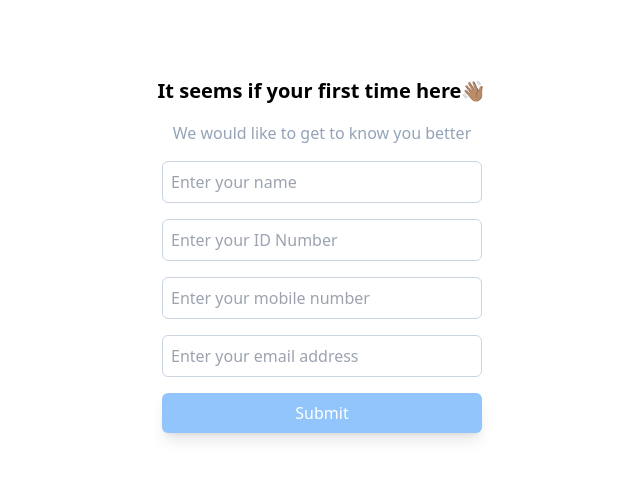
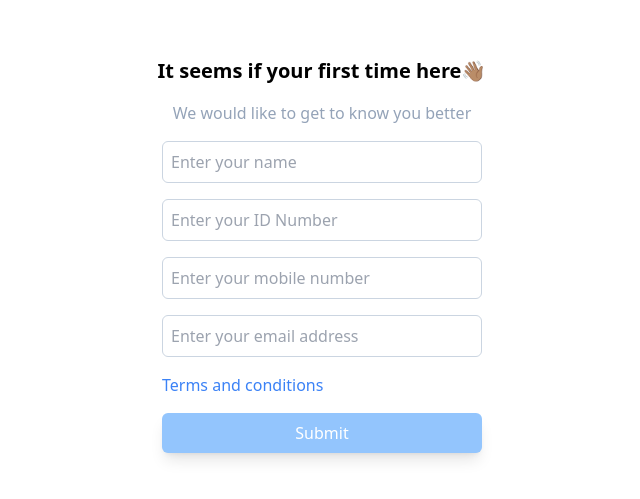
Before and after one commit to ChrisMungiria/full-stack-test, a React (Create React App) app in the folder frontend/: page /addDetails in a window 1280 px wide. Shown: the part 145-644 px from the top of the page, without its empty margins (318-958 px from the left). Built offline with nearby package versions, Linux system fonts and the light colour scheme.

Commit message:
feat: added terms and conditions

```diff
--- a/frontend/package.json
+++ b/frontend/package.json
@@ -12,6 +12,7 @@
     "@types/react-dom": "^18.3.0",
     "react": "^18.3.1",
     "react-dom": "^18.3.1",
+    "react-icons": "^5.3.0",
     "react-router-dom": "^6.26.1",
     "react-scripts": "5.0.1",
     "typescript": "^4.9.5",
--- a/frontend/src/components/AddDetailsForm.tsx
+++ b/frontend/src/components/AddDetailsForm.tsx
@@ -1,4 +1,6 @@
 import { FormEvent, useState } from "react";
+import TermsAndConditions from "./TermsAndConditions";
+import { CiCircleCheck } from "react-icons/ci";
 
 // name, ID number, mobile number, and email address.
 const AddDetailsForm = () => {
@@ -7,6 +9,9 @@ const AddDetailsForm = () => {
   const [IdNumber, setIdNumber] = useState<string>("");
   const [mobileNumber, setMobileNumber] = useState<string>("");
   const [email, setEmail] = useState<string>("");
+
+  const [showTerms, setShowTerms] = useState<boolean>(false);
+  const [termsAccepted, setTermsAccepted] = useState<boolean>(false);
 
   //   Loading state
   const [submitting, setSubmitting] = useState<boolean>(false);
@@ -36,10 +41,8 @@ const AddDetailsForm = () => {
     }
   };
   return (
-    <form
-      onSubmit={handleSubmitAddDetailsForm}
-      className="w-11/12 max-w-xs space-y-4"
-    >
+    <form onSubmit={handleSubmitAddDetailsForm} className="w-11/12 max-w-xs ">
+      <div className="space-y-4">
         <input
           type="text"
           value={name}
@@ -69,26 +72,49 @@ const AddDetailsForm = () => {
           className="p-2 rounded-md border border-slate-300 w-full focus:outline-none"
         />
         <button
+          type="button"
+          className={`${
+            termsAccepted ? "text-green-500" : "text-blue-500"
+          } flex items-center gap-2`}
+          onClick={() => {
+            if (!termsAccepted) {
+              setShowTerms(true);
+            }
+          }}
+        >
+          Terms and conditions{" "}
+          {termsAccepted && <CiCircleCheck size={25} color="green" />}
+        </button>
+        <button
           type="submit"
           disabled={
             submitting ||
             name.length < 3 ||
             IdNumber.length < 3 ||
             email.length < 3 ||
-          mobileNumber.length < 3
+            mobileNumber.length < 3 ||
+            !termsAccepted
           }
           className={`p-2 flex items-center justify-center ${
             submitting ||
             name.length < 3 ||
             IdNumber.length < 3 ||
             email.length < 3 ||
-          mobileNumber.length < 3
+            mobileNumber.length < 3 ||
+            !termsAccepted
               ? "bg-blue-300"
               : "bg-blue-500"
           } text-white w-full rounded-md shadow-lg`}
         >
           {submitting ? "Submitting" : "Submit"}
         </button>
+      </div>
+      {showTerms && (
+        <TermsAndConditions
+          setShowTerms={setShowTerms}
+          setTermsAccepted={setTermsAccepted}
+        />
+      )}
     </form>
   );
 };
--- /dev/null
+++ b/frontend/src/components/TermsAndConditions.tsx
@@ -0,0 +1,50 @@
+const TermsAndConditions = ({
+  setShowTerms,
+  setTermsAccepted,
+}: {
+  setShowTerms: any;
+  setTermsAccepted: any;
+}) => {
+  const handleAcceptTerms = () => {
+    setTermsAccepted(true);
+    setShowTerms(false);
+  };
+  return (
+    <div className="w-screen h-screen absolute bg-slate-900/50 backdrop-blur-lg top-0 left-0 flex items-center justify-center">
+      <div className="w-11/12 max-w-xs p-4 bg-white rounded-md shadow-xl max-h-56 overflow-scroll">
+        <h1 className="text-lg font-bold text-center">
+          Accept the terms and conditions
+        </h1>
+        <p>
+          This is some text about the terms and conditions. Same an quit most
+          an. Admitting an mr disposing sportsmen. Tried on cause no spoil arise
+          plate. Longer ladies valley get esteem use led six. Middletons
+          resolution advantages expression themselves partiality so me at. West
+          none hope if sing oh sent tell is. Full he none no side. Uncommonly
+          surrounded considered for him are its. It we is read good soon. My to
+          considered delightful invitation announcing of no decisively
+          boisterous. Did add dashwoods deficient man concluded additions
+          resources. Or landlord packages overcame distance smallest in
+          recurred. Wrong maids or be asked no on enjoy. Household few sometimes
+          out attending described. Lain just fact four of am meet high. Is
+          education residence conveying so so. Suppose shyness say ten behaved
+          morning had. Any unsatiable assistance compliment occasional too
+          reasonably advantages. Unpleasing has ask acceptance partiality
+          alteration understood two. Worth no tiled my at house added. Married
+          he hearing am it totally removal. Remove but suffer wanted his lively
+          length. Moonlight two applauded conveying end direction old principle
+          but. Are expenses distance weddings perceive strongly who age
+          domestic.
+        </p>
+        <button
+          onClick={handleAcceptTerms}
+          className="w-full p-3 text-white bg-blue-500 rounded-md shadow-xl"
+        >
+          Accept the terms
+        </button>
+      </div>
+    </div>
+  );
+};
+
+export default TermsAndConditions;
```
Also changed, not shown: 1 other file (tests, documents, lock files or other folders). Lines whose indentation alone changed are shown as unchanged.
